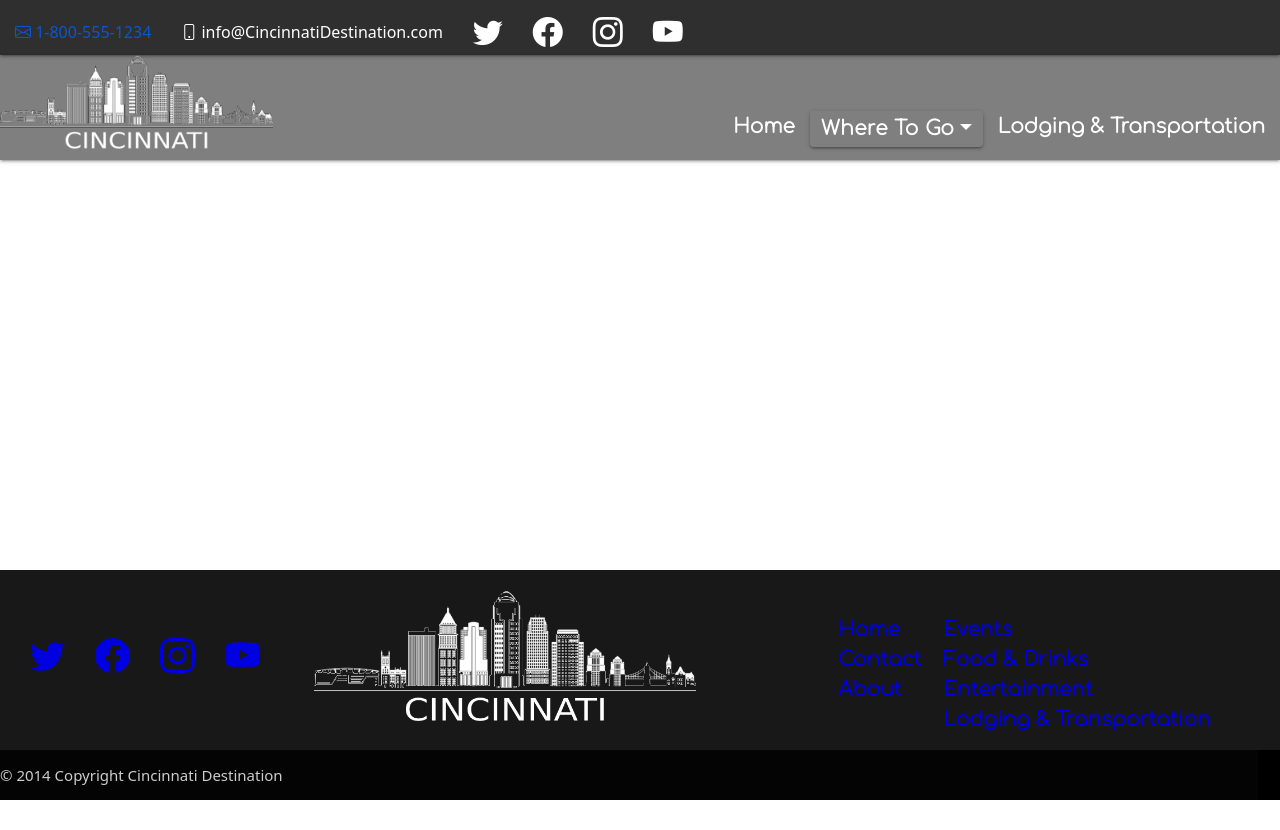
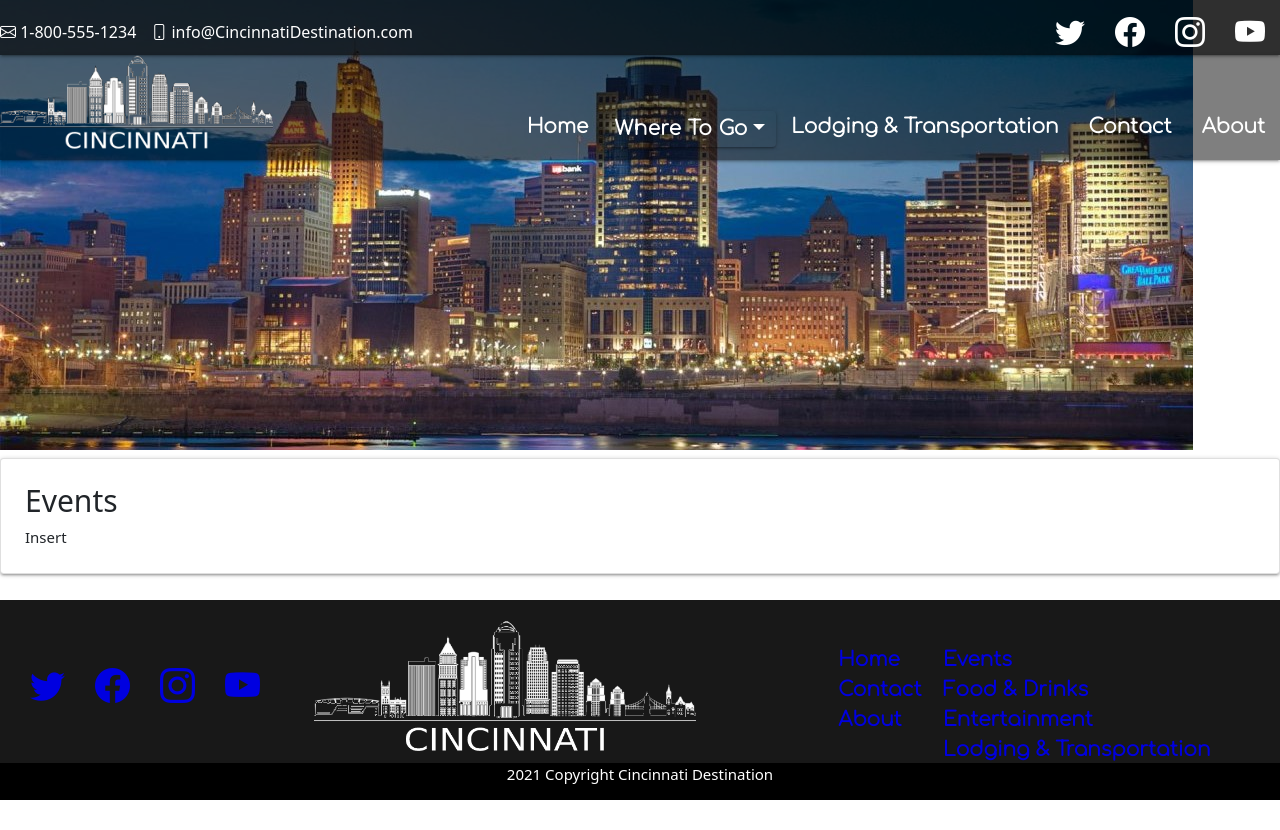
Before and after one commit to CRA5VD/CapstoneProject, a React (Create React App) app in the folder client/: page /Events in a window 1280 px wide. Before the commit the page ends 800 px from the top, so only its background shows below. Built offline with nearby package versions, Linux system fonts and the light colour scheme.

Commit message:
some links up

```diff
--- a/client/src/App.js
+++ b/client/src/App.js
@@ -1,11 +1,13 @@
 import React, { Component } from 'react'
 import { BrowserRouter, Route } from "react-router-dom"
 import './index.css';
-import Home from './components/Home';
 import Navbar from './components/Navbar';
 import Footer from './components/Footer';
-import WhereToGo from './components/WhereToGo';
+import Home from './components/Home'
+import Entertainment from './components/Entertainment';
 import LodgAndTran from './components/LodgAndTran';
+import FoodAnDrinks from './components/FoodAnDrinks';
+import Events from './components/Events';
 
 
 
@@ -16,8 +18,12 @@ class App extends Component {
         <Navbar />
 
           <Route exact path='/' component={ Home }/>
-          <Route  path='/about' component={ WhereToGo }/>
-          <Route  path='/contact' component={ LodgAndTran }/>
+          <Route  path='/FoodAnDrinks' component={ FoodAnDrinks }/>
+          <Route  path='/Events' component={ Events }/>
+          <Route  path='/Entertainment' component={ Entertainment }/>
+          <Route  path='/LodgAndTran' component={ LodgAndTran }/>
+          {/* <Route  path='/About' component={ About }/>
+          <Route  path='/Contact' component={ Contact }/> */}
 
 
         <Footer />
--- /dev/null
+++ b/client/src/components/Entertainment.js
@@ -0,0 +1,25 @@
+import React, { Component } from 'react';
+import bannerPic from '../img/CincinnatiLandscape.jpg'
+
+
+class Entertainment extends Component{
+    render() {
+      return (
+      <div className="main-contain">
+        <div className="banner-contain">
+          <div className="banner-sub">
+          <img className="banner-bg" src={bannerPic} alt="Logo" />
+          </div>
+        </div>
+          <div className='post card'>
+            <div className="card-content">
+              <h2>Entertainment</h2>
+              <p>Insert</p>
+            </div>
+          </div>
+      </div>
+      )
+    }
+}
+
+export default (Entertainment)
--- /dev/null
+++ b/client/src/components/Events.js
@@ -0,0 +1,25 @@
+import React, { Component } from 'react';
+import bannerPic from '../img/CincinnatiLandscape.jpg'
+
+
+class Events extends Component{
+    render() {
+      return (
+      <div className="main-contain">
+        <div className="banner-container">
+          <div className="banner-container-sub">
+            <img className="banner-bg" src={bannerPic} alt="Logo" />
+          </div>
+        </div>
+          <div className='post card'>
+            <div className="card-content">
+              <h2>Events</h2>
+              <p>Insert</p>
+            </div>
+          </div>
+      </div>
+      )
+    }
+}
+
+export default (Events)
--- /dev/null
+++ b/client/src/components/FoodAnDrinks.js
@@ -0,0 +1,25 @@
+import React, { Component } from 'react';
+import bannerPic from '../img/CincinnatiLandscape.jpg'
+
+
+class FoodAnDrinks extends Component{
+    render() {
+      return (
+      <div className="main-contain">
+        <div className="banner-contain">
+          <div className="banner-sub">
+          <img className="banner-bg" src={bannerPic} alt="Logo" />
+          </div>
+        </div>
+          <div className='post card'>
+            <div className="card-content">
+              <h2>Food & Drinks</h2>
+              <p>Insert</p>
+            </div>
+          </div>
+      </div>
+      )
+    }
+}
+
+export default (FoodAnDrinks)
--- a/client/src/components/Footer.js
+++ b/client/src/components/Footer.js
@@ -6,39 +6,38 @@ import BWlogo from '../img/BWlogo.png';
 
 const Footer = () => {
   return (
-<footer class="page-footer footer-contain">
-      <div class="container-fluid footer-main-contain w-100">
-        <div class="row footer-main-sub">
+<footer className="page-footer footer-contain">
+      <div className="container-fluid footer-main-contain w-100">
+        <div className="row footer-main-sub">
           <div className="row footer-social-main">
             <div className="col-3 footer-social-sub center">
               <ul className="footer-social-sub">
-              <li><Link className="nav-links footer-social-bott-links bi bi-twitter" to="_"></Link></li>
-              <li><Link className="nav-links footer-social-bott-links bi bi-facebook" to="_"></Link></li>
-              <li><Link className="nav-links footer-social-bott-links bi bi-instagram" to="_"></Link></li>
-              <li><Link className="nav-links footer-social-bott-links bi bi-youtube" to="_"></Link></li>
+              <li><a className="nav-links footer-social-bott-links bi bi-twitter"></a></li>
+              <li><a className="nav-links footer-social-bott-links bi bi-facebook"></a></li>
+              <li><a className="nav-links footer-social-bott-links bi bi-instagram"></a></li>
+              <li><a className="nav-links footer-social-bott-links bi bi-youtube"></a></li>
               </ul>
             </div>
 
-              <div class="col-5 footer-logo-contain">
-                <a href="/" className="footer-a-logo">
+              <div className="col-5 footer-logo-contain">
+                <Link href="/" className="footer-a-logo">
                   <img className="footer-img-logo" src={BWlogo} alt="Logo" />
-                </a>
+                </Link>
               </div>
-              <div class="col-1 footer-links-contain1 left">
-                {/* <h5 class="white-text">Links</h5> */}
+              <div className="col-1 footer-links-contain1 left">
+                {/* <h5 className="white-text">Link</h5> */}
                 <ul className="footer-links-ul">
-                  <li><a class="footer-main-links" href="#!">Home</a></li>
-                  <li><a class="footer-main-links" href="#!">Contact</a></li>
-                  <li><a class="footer-main-links" href="#!">About</a></li>
+                  <li><Link className="footer-main-links" href="/">Home</Link></li>
+                  <li><Link className="footer-main-links" href="/Contact">Contact</Link></li>
+                  <li><Link className="footer-main-links" href="/About">About</Link></li>
                 </ul>
               </div>
-              <div class="col-3 footer-links-contain2">
+              <div className="col-3 footer-links-contain2">
                 <ul className="footer-links-ul">
-                  <li><a class="footer-main-links" href="#!">Events</a></li>
-                  <li><a class="footer-main-links" href="#!">Food & Drinks</a></li>
-                  <li><a class="footer-main-links" href="#!">Entertainment</a></li>
-                  <li><a class="footer-main-links" href="#!">Lodging & Transportation</a></li>
-                  <li><a class="footer-main-links" href="#!"></a></li>
+                  <li><Link className="footer-main-links" href="/Events">Events</Link></li>
+                  <li><Link className="footer-main-links" href="/FoodAnDrinks">Food & Drinks</Link></li>
+                  <li><Link className="footer-main-links" href="/Entertainment">Entertainment</Link></li>
+                  <li><Link className="footer-main-links" href="/LodgAndTran">Lodging & Transportation</Link></li>
                 </ul>
               </div>
             </div>
@@ -46,10 +45,8 @@ const Footer = () => {
         </div>
 
           {/* Bottom Footer */}
-      <div class="container-fluid footer-bott-contain w-100">
-        <div class="row footer-bott-sub">
-          <div class="footer-copyright col-12">© 2014 Copyright Cincinnati Destination</div>
-        </div>
+      <div className="container-fluid footer-bott-contain w-100">
+        <p className="footer-bott-sub">2021 Copyright Cincinnati Destination</p>
       </div>
   </footer>
 
--- a/client/src/components/LodgAndTran.js
+++ b/client/src/components/LodgAndTran.js
@@ -1,13 +1,25 @@
-import React from 'react'
+import React, { Component } from 'react';
+import bannerPic from '../img/CincinnatiLandscape.jpg'
 
-const LodgAndTrans = () => {
-    return (
-        <div className='lodg-and-trans'>
-            <h4 className="center">Lodging & Transportation</h4>
-            <p>Lorem ipsum dolor sit amet consectetur adipisicing elit. Quas quaerat asperiores quo consequuntur nemo quam impedit labore accusantium commodi, aliquam, corporis magnam, corrupti in ducimus illum nam! Eos, nisi temporibus.</p>
 
+class LodgAndTran extends Component{
+    render() {
+      return (
+      <div className="main-contain">
+        <div className="banner-contain">
+          <div className="banner-sub">
+          <img className="banner-bg" src={bannerPic} alt="Logo" />
+          </div>
         </div>
-    )
+          <div className='post card'>
+            <div className="card-content">
+              <h2>Lodging & Transportation</h2>
+              <p>Insert</p>
+            </div>
+          </div>
+      </div>
+      )
+    }
 }
 
-export default (LodgAndTrans)
+export default (LodgAndTran)
--- a/client/src/components/Navbar.js
+++ b/client/src/components/Navbar.js
@@ -1,5 +1,5 @@
 import React from 'react';
-import { Link,  withRouter } from 'react-router-dom';
+import { Link, withRouter } from 'react-router-dom';
 import BWlogo from '../img/BWlogo.png';
 import DropdownButton from 'react-bootstrap/DropdownButton'
 import Dropdown from 'react-bootstrap/Dropdown'
@@ -13,16 +13,16 @@ const Navbar = () => {
         <div className="container-fluid nav-top-sub w-100">
           <div className="nav-contact-contain w-100">
             <ul className="nav-contact-sub w-100">
-          <li><Link className="nav-links nav-contact-links bi bi-envelope" to="_"> 1-800-555-1234</Link></li>
-          <li><Link className="nav-links bi bi-phone nav-contact-links" to="_"> info@CincinnatiDestination.com</Link></li>
+              <li><p className="nav-links nav-contact-links bi bi-envelope"> 1-800-555-1234</p></li>
+              <li><a className="nav-links bi bi-phone nav-contact-links" href="mailto:info@CincinnatiDestination.com"> info@CincinnatiDestination.com</a></li>
             </ul>
           </div>
           <div className="nav-social-contain">
             <ul className="nav-social-sub">
-          <li><Link className="nav-links nav-social-links bi bi-twitter" to="_"></Link></li>
-          <li><Link className="nav-links nav-social-links bi bi-facebook" to="_"></Link></li>
-          <li><Link className="nav-links nav-social-links bi bi-instagram" to="_"></Link></li>
-          <li><Link className="nav-links nav-social-links bi bi-youtube" to="_"></Link></li>
+              <li><a className="nav-links nav-social-links bi bi-twitter"></a></li>
+              <li><a className="nav-links nav-social-links bi bi-facebook"></a></li>
+              <li><a className="nav-links nav-social-links bi bi-instagram"></a></li>
+              <li><a className="nav-links nav-social-links bi bi-youtube"></a></li>
             </ul>
           </div>
         </div>
@@ -33,20 +33,21 @@ const Navbar = () => {
       <nav className="nav-wrapper  nav-main-contain">
         <div className="container-fluid nav-main-sub">
           <div className="nav-main-logo">
-      <a href="/" className="brand-logo">
+            <Link href="_" className="brand-logo">
               <img className="main-logo" src={BWlogo} alt="Logo" />
-      </a>
+            </Link>
           </div>
           <div className="nav-links-main">
             <ul className="nav-links-sub">
-          <li><Link className="nav-links nav-main-links" to="/">Home</Link></li>
+              <li><Link className="nav-links nav-main-links" href="_">Home</Link></li>
               <li><DropdownButton id="dropdown" title="Where To Go">
-          <Dropdown.Item className="nav-drop-sub" href="#/action-1">Events</Dropdown.Item>
-          <Dropdown.Item className="nav-drop-sub" href="#/action-2">Food &Drinks</Dropdown.Item>
-          <Dropdown.Item className="nav-drop-sub" href="#/action-3">Entertainment</Dropdown.Item>
+                <Dropdown.Item className="nav-drop-sub" href="/Events">Events</Dropdown.Item>
+                <Dropdown.Item className="nav-drop-sub" href="/FoodAnDrink">Food &Drinks</Dropdown.Item>
+                <Dropdown.Item className="nav-drop-sub" href="/Entertainment">Entertainment</Dropdown.Item>
               </DropdownButton></li>
-          {/* <li><Link className="nav-links nav-main-links" to="/WhereToGo">Where To Go</Link></li> */}
-          <li><Link className="nav-links nav-main-links" to="/LodgAndTran">Lodging & Transportation</Link></li>
+              <li><Link className="nav-links nav-main-links" href="/LodgAndTran">Lodging & Transportation</Link></li>
+              <li><Link className="nav-links nav-main-links" href="/Contact">Contact</Link></li>
+              <li><Link className="nav-links nav-main-links" href="/About">About</Link></li>
             </ul>
           </div>
         </div>
--- a/client/src/index.css
+++ b/client/src/index.css
@@ -55,13 +55,13 @@ code {
 }
 
 .nav-social-contain{
-
+  float: right !important;
+  text-align: right !important;
 }
 
 .nav-social-links{
   font-size: 30px;
-  float: right !important;
-  text-align: right !important;
+
 }
 
 
@@ -148,6 +148,7 @@ code {
   height:450px !important;
   padding: 0 !important;
   margin: 0 !important;
+
 }
 
 .video-container-sub {
@@ -164,6 +165,30 @@ left:0;
   width:100%;
 }
 
+/* Banner */
+
+.banner-container{
+  position: relative;
+  top: 0;
+  height:450px !important;
+  padding: 0 !important;
+  margin: 0 !important;
+
+}
+
+.banner-container-sub {
+z-index: -100;
+width:100%;
+height:100%;
+overflow:hidden;
+position:absolute;
+top:0;
+left:0;
+}
+
+#banner-bg{
+  width:100%;
+}
 
 
 /* Main Footer */
@@ -171,8 +196,6 @@ left:0;
 .footer-main-contain{
   margin: 0 !important;
   padding: 0 !important;
-
-
 }
 
 .footer-contain{
@@ -180,9 +203,8 @@ left:0;
  height: 200px !important;
  width: 100%;
  margin: 0;
- bottom: 30px !important;
+bottom: 0 !important;
  position:absolute;
-
 }
 
 .footer-main-sub{
@@ -193,8 +215,10 @@ left:0;
 .footer-img-logo{
   height: 140px;
   width: auto;
-  justify-content: right;
+  justify-content: right !important;
   display: flex;
+  align-content: right;
+
 }
 
 .footer-a-logo{
@@ -212,6 +236,15 @@ left:0;
   font-weight: bolder !important;
   color: #0000E0;
   text-decoration: none;
+}
+
+.footer-links-contain1{
+  margin-bottom: 20px !important;
+}
+
+
+.footer-links-contain2{
+  padding-bottom: 50px !important;
 }
 
 .footer-social-sub{
@@ -237,24 +270,30 @@ left:0;
 /* Bottom Footer */
 
 
-.footer-bott-sub{
-  width: 100%;
-  height: 30px !important;
-}
-
 .footer-bott-contain{
   background-color: black !important;
   width: 100%;
-  margin: 0;
-  bottom: -30 !important;
+  margin: 0 !important;
+  padding: 0 !important;
+  bottom: 0 !important;
   position:absolute;
   text-align: center;
   margin: auto;
 }
 
+.footer-bott-text{
+  font-family: 'Comfortaa', Arial, Helvetica, sans-serif
+}
 
-.footer-copyright{
 
-  text-align: center;
-  margin: auto;
-}
+/* media */
+
+/* .video-container{
+  position: relative;
+  top: 0;
+  height:450px !important;
+  padding: 0 !important;
+  margin: 0 !important;
+  background-size: 125%;
+  background-position: 40% 0;
+} */
```
Also changed, not shown: client/src/components/Home.js (+4 -5 lines), client/src/components/WhereToGo.js (deleted, +0 -14 lines), client/src/img/CincinnatiLandscape.jpg (added). Lines whose indentation alone changed are shown as unchanged.
